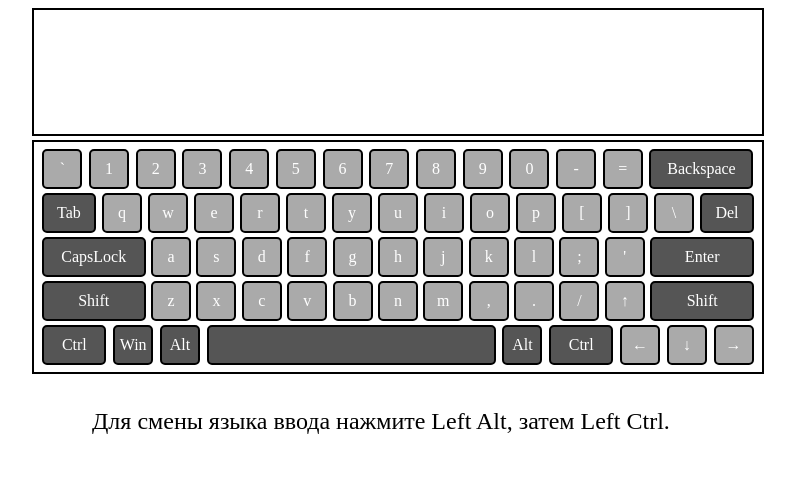
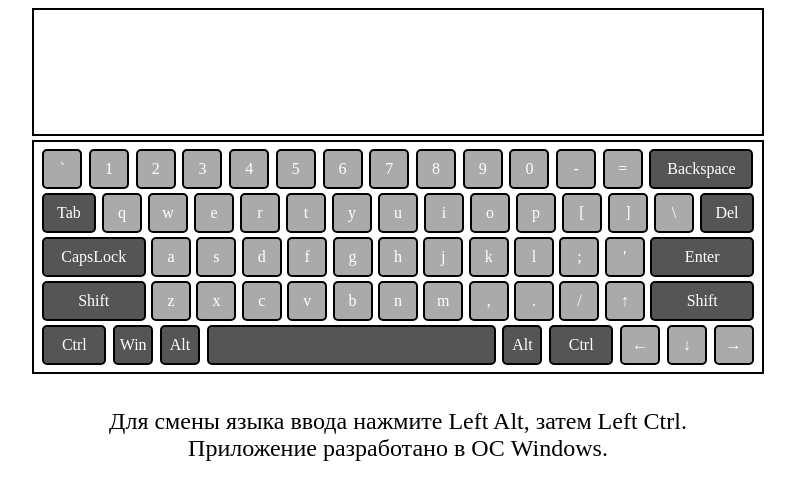
Before and after one commit to Kirillsp1982/virtual-keyboard, a plain HTML site: page index.html in a window 1280 px wide. Shown: the whole page, without its empty margins (242-1037 px from the left). Drawn offline with Linux system fonts and the light colour scheme.

Commit message:
feat: add OS description

```diff
--- a/script.js
+++ b/script.js
@@ -18,7 +18,7 @@ const keyRuLow = ["ё", "1", "2", "3", "4", "5", "6", "7", "8", "9", "0", "-", "
 
 let key = keyEnLow;
 
-document.querySelector('body').innerHTML = '<div class="wrapper"><textarea></textarea><div class="container"></div><div><p class="info">Для смены языка ввода нажмите Left Alt, затем Left Ctrl.</p></div></div>';
+document.querySelector('body').innerHTML = '<div class="wrapper"><textarea></textarea><div class="container"></div><div><p class="info">Для смены языка ввода нажмите Left Alt, затем Left Ctrl.<br>Приложение разработано в ОС Windows.</p></div></div>';
 
 function init() {
   document.querySelector('.container').innerHTML = null;
--- a/style.css
+++ b/style.css
@@ -78,4 +78,5 @@ textarea {
 .info {
   padding: 10px 60px;
   font-size: 24px;
+  text-align: center;
 }
```
